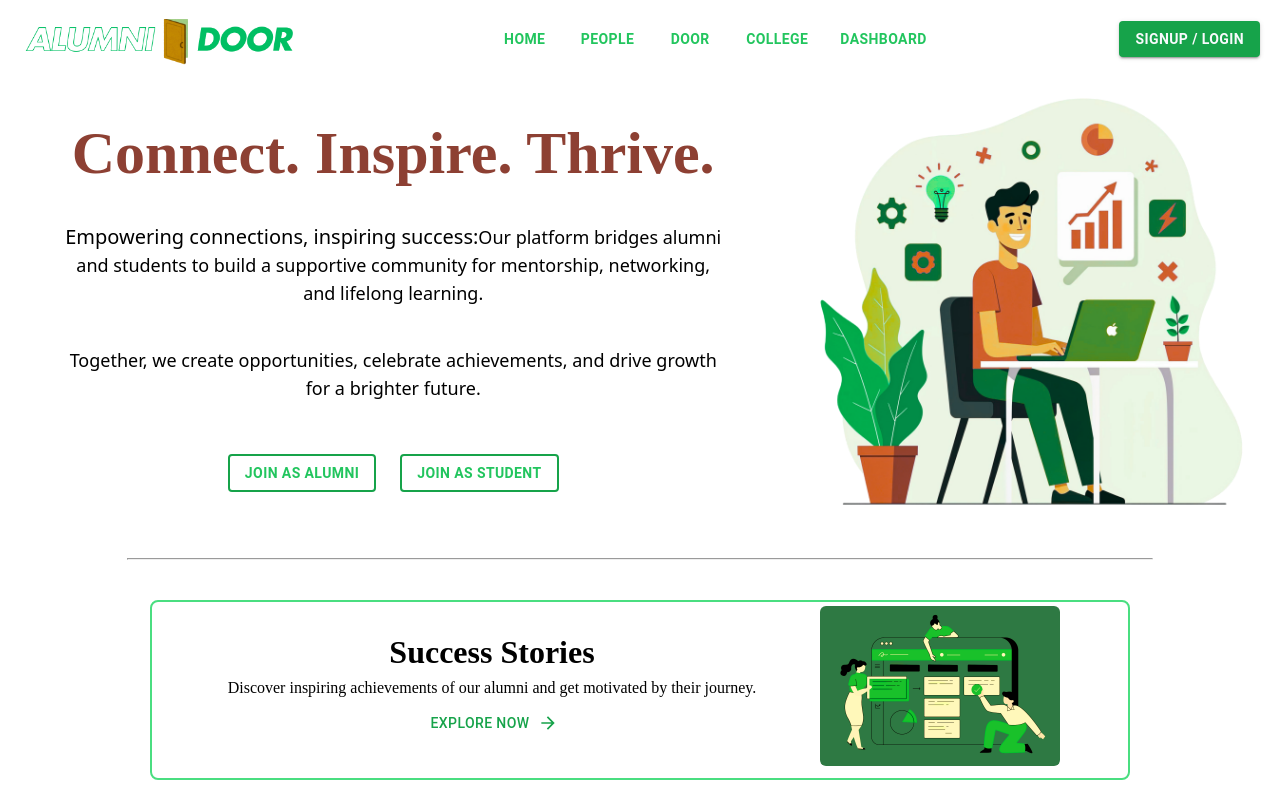
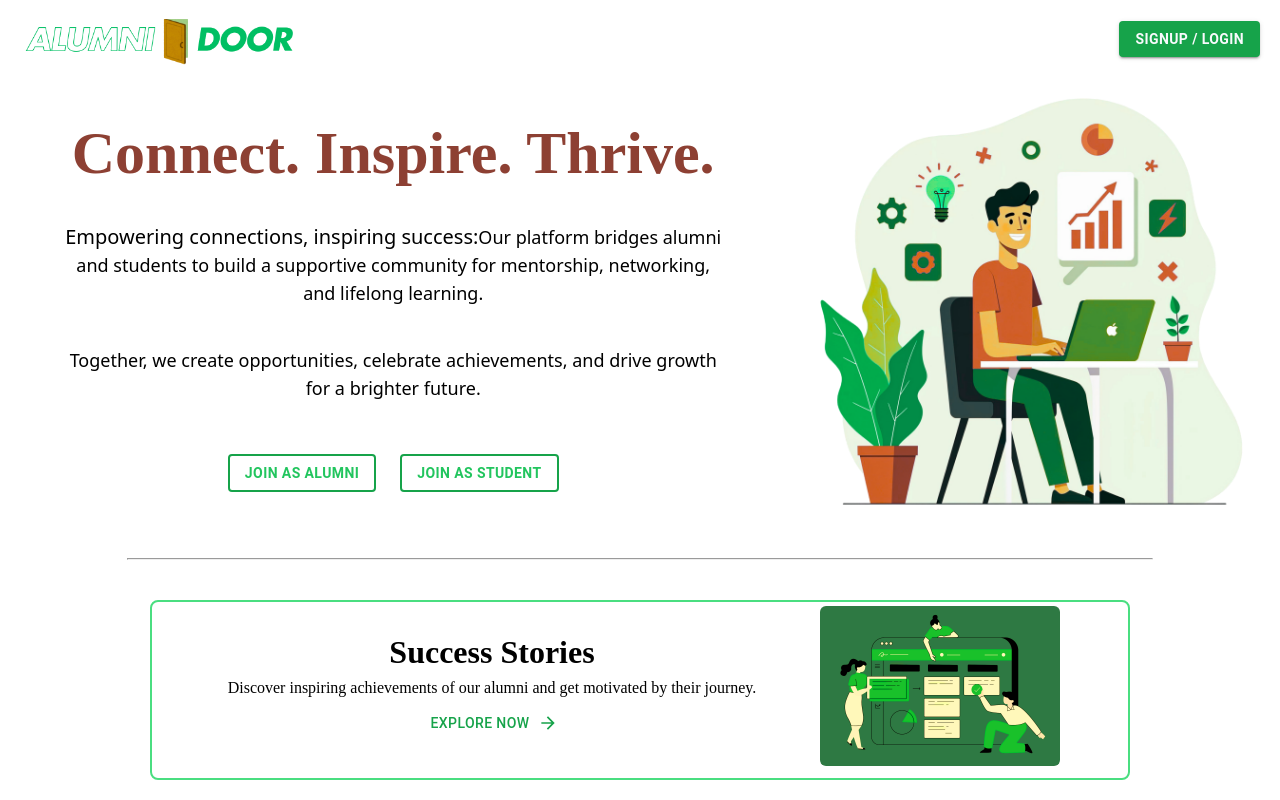
Before and after one commit to anantyash/AlumniDoor, a React (Vite) app in the folder AlumniDoor/: page / in a window 1280 px wide. Shown: the top 800 px of the page. Built offline with nearby package versions, Linux system fonts and the light colour scheme.

Commit message:
Clean Code

```diff
--- a/AlumniDoor/src/components/NavBar.jsx
+++ b/AlumniDoor/src/components/NavBar.jsx
@@ -3,7 +3,6 @@ import logo from "../assets/logo2.png";
 import avatarimg from "../assets/avatarimg.png";
 
 import { Button, IconButton, Avatar } from "@mui/material";
-// import AccountCircleIcon from "@mui/icons-material/AccountCircle";
 import NotificationsIcon from "@mui/icons-material/Notifications";
 import LightModeIcon from "@mui/icons-material/LightMode";
 import DarkModeIcon from "@mui/icons-material/DarkMode";
@@ -12,7 +11,7 @@ import CloseIcon from "@mui/icons-material/Close";
 
 const NavBar = ({ page }) => {
   const [mode, setMode] = useState(true);
-  const [openMenu, setOpenMenu] = useState(true);
+  const [openMenu, setOpenMenu] = useState(false);
 
   const handletheme = () => {
     setMode(!mode);
@@ -56,7 +55,7 @@ const NavBar = ({ page }) => {
               )}
             </div>
             <nav //For Nav Link
-              className=""
+              className={!openMenu ? "hidden" : "flex"}
             >
               <ul
                 className="flex flex-col gap-4
```
